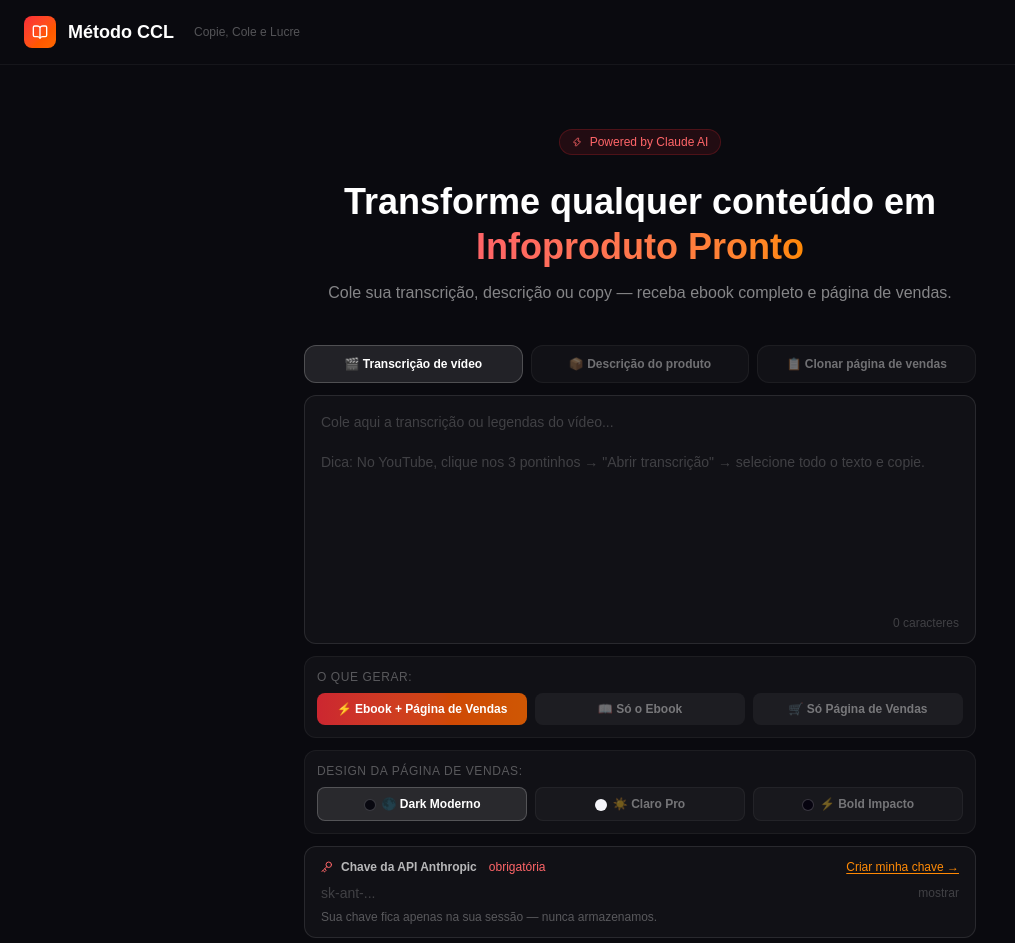
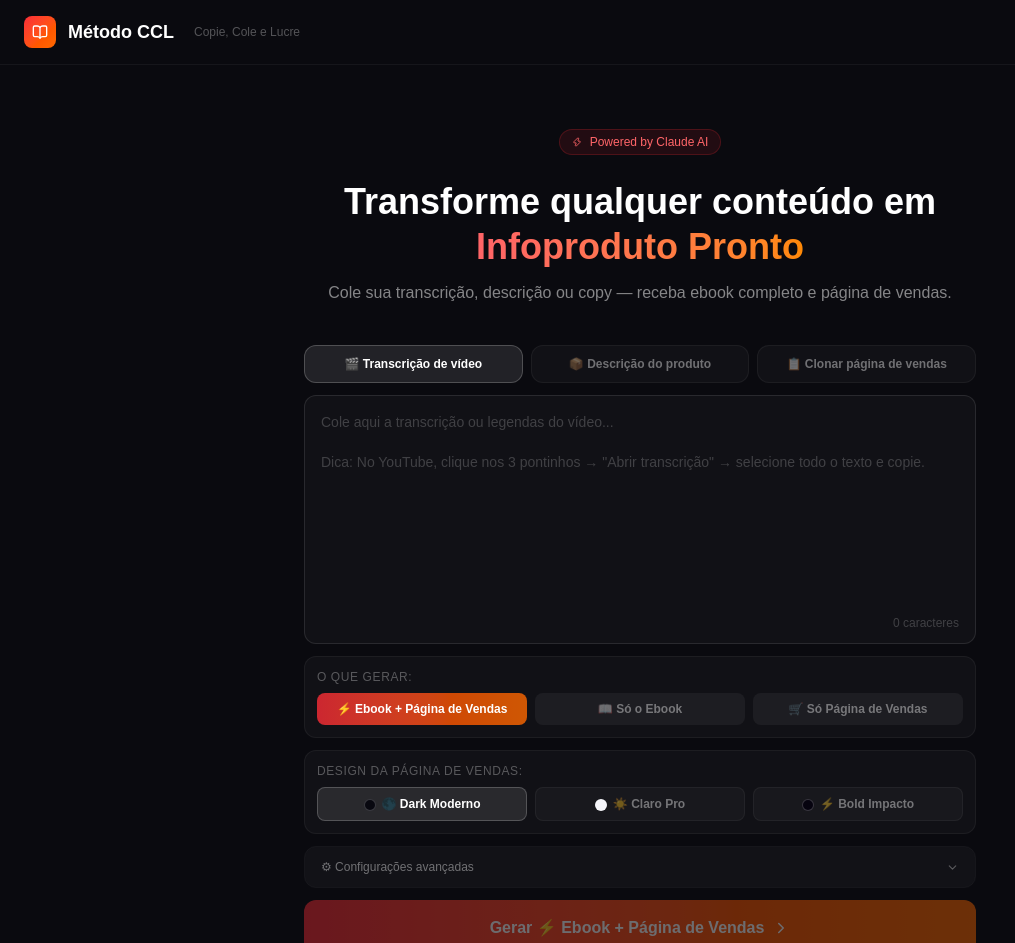
Before and after one commit to apcapostilas-tech/youtube-to-ebook, a Next.js app: page / in a window 1280 px wide. Shown: the top 943 px of the page, without its empty margins (0-1015 px from the left). Built offline with nearby package versions, Linux system fonts and the light colour scheme.

Commit message:
Remover campo de API key — chave do servidor incluída
Co-Authored-By: Claude Sonnet 4.6 <noreply@anthropic.com>

```diff
--- a/app/api/extract/route.ts
+++ b/app/api/extract/route.ts
@@ -12,11 +12,7 @@ export async function POST(request: NextRequest) {
     return NextResponse.json({ success: false, error: "Conteúdo obrigatório" }, { status: 400 });
   }
 
-  if (!anthropicKey?.trim()) {
-    return NextResponse.json({ success: false, error: "Chave da API Anthropic obrigatória. Crie a sua em console.anthropic.com" }, { status: 400 });
-  }
-
-  const job: ProjectJob = {
+const job: ProjectJob = {
     id: uuidv4(),
     youtubeUrl: "",
     transcript: content.trim(),
--- a/app/page.tsx
+++ b/app/page.tsx
@@ -1,6 +1,6 @@
 "use client";
 
-import { useState, useEffect } from "react";
+import { useState } from "react";
 import { useRouter } from "next/navigation";
 import { BookOpen, Zap, Key, Loader, ChevronRight, ChevronDown } from "lucide-react";
 
@@ -45,25 +45,7 @@ export default function HomePage() {
   const [generateMode, setGenerateMode] = useState<GenerateMode>("both");
   const [salesTheme, setSalesTheme] = useState<SalesTheme>("dark");
   const [language, setLanguage] = useState("pt-BR");
-  const [apiKey, setApiKey] = useState("");
-  const [keySaved, setKeySaved] = useState(false);
   const [showAdvanced, setShowAdvanced] = useState(false);
-
-  useEffect(() => {
-    const saved = localStorage.getItem("anthropic_key");
-    if (saved) setApiKey(saved);
-  }, []);
-
-  const handleKeyChange = (val: string) => {
-    setApiKey(val);
-    setKeySaved(false);
-    if (val.trim()) {
-      localStorage.setItem("anthropic_key", val.trim());
-      setKeySaved(true);
-    } else {
-      localStorage.removeItem("anthropic_key");
-    }
-  };
   const [showKey, setShowKey] = useState(false);
   const [loading, setLoading] = useState(false);
   const [error, setError] = useState("");
@@ -85,7 +67,6 @@ export default function HomePage() {
           contentType,
           generateMode,
           salesPageTheme: salesTheme,
-          anthropicKey: apiKey || undefined,
           language,
         }),
       });
@@ -116,7 +97,7 @@ export default function HomePage() {
     }
   };
 
-  const canSubmit = !loading && content.trim().length > 20 && apiKey.trim().length > 10;
+  const canSubmit = !loading && content.trim().length > 20;
 
   const stepLabel = generateMode === "ebook"
     ? "Gerando ebook com IA..."
@@ -233,44 +214,6 @@ export default function HomePage() {
             </div>
           )}
 
-          {/* Anthropic API Key — obrigatória */}
-          <div className="bg-white/3 border border-white/10 rounded-xl px-4 py-3 focus-within:border-red-500/40 transition-colors">
-            <div className="flex items-center gap-2 mb-2">
-              <Key size={12} className="text-red-400 flex-shrink-0" />
-              <span className="text-xs font-semibold text-white/70">Chave da API Anthropic</span>
-              <span className="text-xs text-red-400 ml-1">obrigatória</span>
-              <a
-                href="https://console.anthropic.com/settings/keys"
-                target="_blank"
-                rel="noopener noreferrer"
-                className="ml-auto text-xs text-orange-400 hover:text-orange-300 underline underline-offset-2 transition-colors"
-              >
-                Criar minha chave →
-              </a>
-            </div>
-            <div className="flex items-center gap-2">
-              <input
-                type={showKey ? "text" : "password"}
-                value={apiKey}
-                onChange={(e) => handleKeyChange(e.target.value)}
-                placeholder="sk-ant-..."
-                className="flex-1 bg-transparent text-white/80 placeholder-white/20 outline-none text-sm"
-                disabled={loading}
-              />
-              {keySaved && <span className="text-green-400 text-xs flex-shrink-0">✓ salva</span>}
-              <button
-                type="button"
-                onClick={() => setShowKey(!showKey)}
-                className="text-white/20 hover:text-white/50 text-xs transition-colors cursor-pointer flex-shrink-0"
-              >
-                {showKey ? "ocultar" : "mostrar"}
-              </button>
-            </div>
-            <p className="text-xs text-white/30 mt-1.5">
-              Sua chave fica apenas na sua sessão — nunca armazenamos.
-            </p>
-          </div>
-
           {/* Advanced Settings */}
           <div className="border border-white/5 rounded-xl overflow-hidden">
             <button
@@ -339,7 +282,7 @@ export default function HomePage() {
           {[
             { icon: BookOpen, title: "Ebook Completo", desc: "4 capítulos com conteúdo profundo, pontos-chave e conclusão" },
             { icon: Zap, title: "Página de Vendas", desc: "Copy persuasivo com headline, benefícios, FAQ e CTA pronto" },
-            { icon: Key, title: "Sua API Key", desc: "Use sua chave Anthropic — os créditos de IA são seus, não cobramos por geração" },
+            { icon: Key, title: "IA Incluída", desc: "Geração com Claude AI já inclusa — sem precisar de chave de API" },
           ].map(({ icon: Icon, title, desc }) => (
             <div key={title} className="bg-white/3 border border-white/5 rounded-xl p-4">
               <Icon size={18} className="text-red-400 mb-3" />
--- a/lib/claude.ts
+++ b/lib/claude.ts
@@ -18,8 +18,9 @@ function parseJsonSafe(text: string): unknown {
 }
 
 function getClient(apiKey?: string) {
-  if (!apiKey) throw new Error("Chave da API Anthropic não fornecida. Cole sua chave em Configurações.");
-  return new Anthropic({ apiKey });
+  const key = apiKey || process.env.ANTHROPIC_API_KEY;
+  if (!key) throw new Error("ANTHROPIC_API_KEY não configurada");
+  return new Anthropic({ apiKey: key });
 }
 
 const LANG_INSTRUCTION: Record<string, string> = {
```
